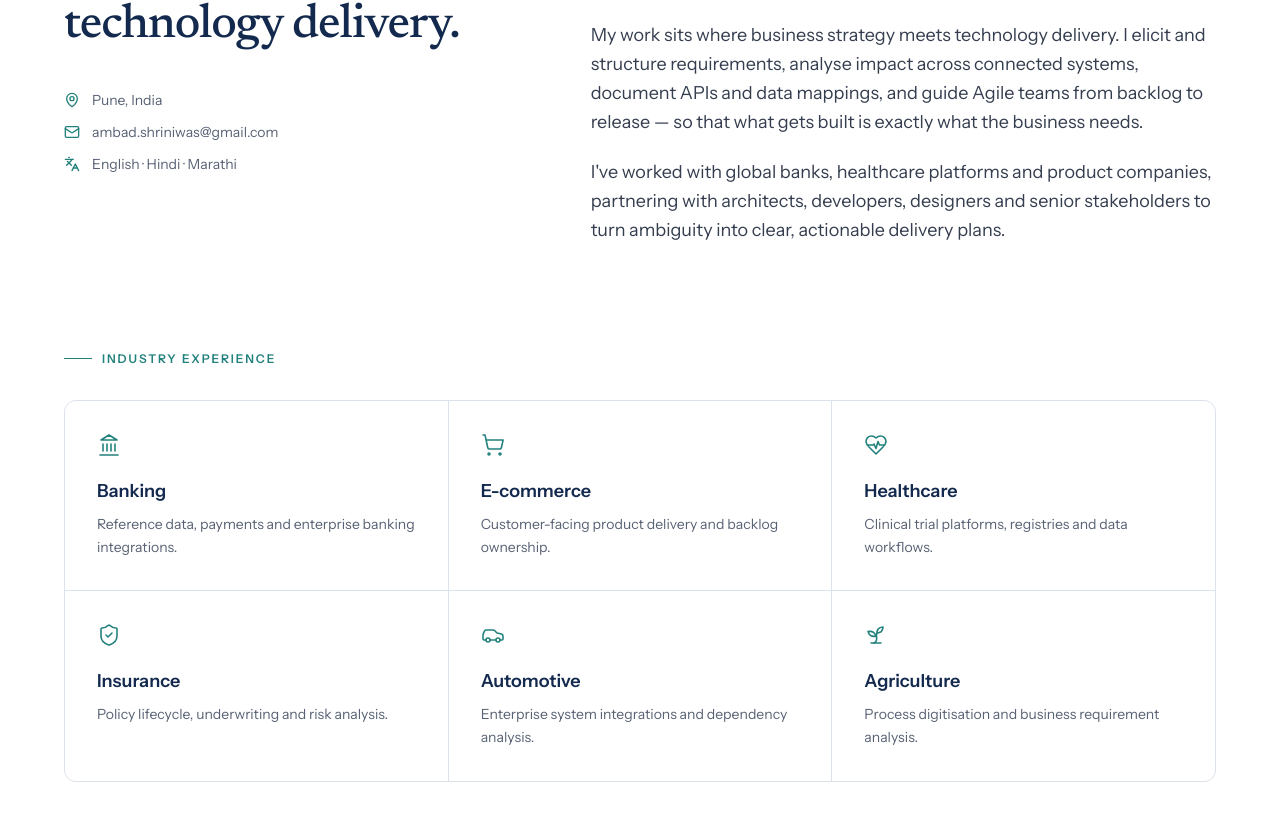
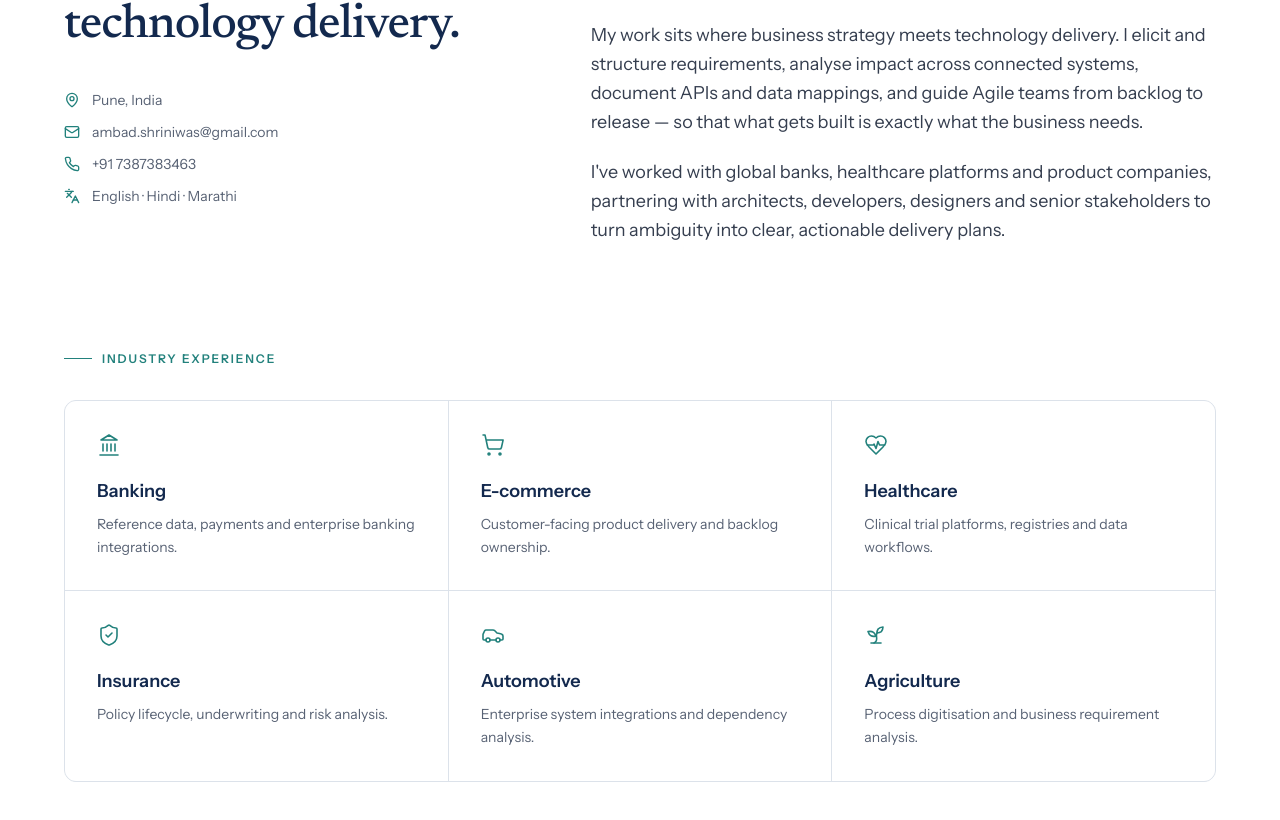
Before and after one commit to shri4916/shriniwas-resume, a React (Vite) app: page / in a window 1280 px wide. Shown: the part 1192-2012 px from the top of the page. Built offline with nearby package versions, Linux system fonts and the light colour scheme; the HTML template or start-up script is replaced by a standard one.

Commit message:
Changes
Co-authored-by: shri4916 <60417370+shri4916@users.noreply.github.com>

```diff
--- a/src/components/sections/AboutSection.tsx
+++ b/src/components/sections/AboutSection.tsx
@@ -1,4 +1,4 @@
-import { Mail, MapPin, Languages } from "lucide-react";
+import { Mail, MapPin, Languages, Phone } from "lucide-react";
 import { industries, personalInfo } from "@/data/portfolio-data";
 import { Section, SectionHeader } from "@/components/Section";
 import Reveal from "@/components/Reveal";
@@ -18,6 +18,12 @@ export default function AboutSection() {
                 <Mail className="h-4 w-4 text-accent" />
                 <a href={`mailto:${personalInfo.email}`} className="hover:text-primary transition-colors">
                   {personalInfo.email}
+                </a>
+              </li>
+              <li className="flex items-center gap-3">
+                <Phone className="h-4 w-4 text-accent" />
+                <a href={`tel:${personalInfo.phone.replace(/\s+/g, "")}`} className="hover:text-primary transition-colors">
+                  {personalInfo.phone}
                 </a>
               </li>
               <li className="flex items-center gap-3">
```
